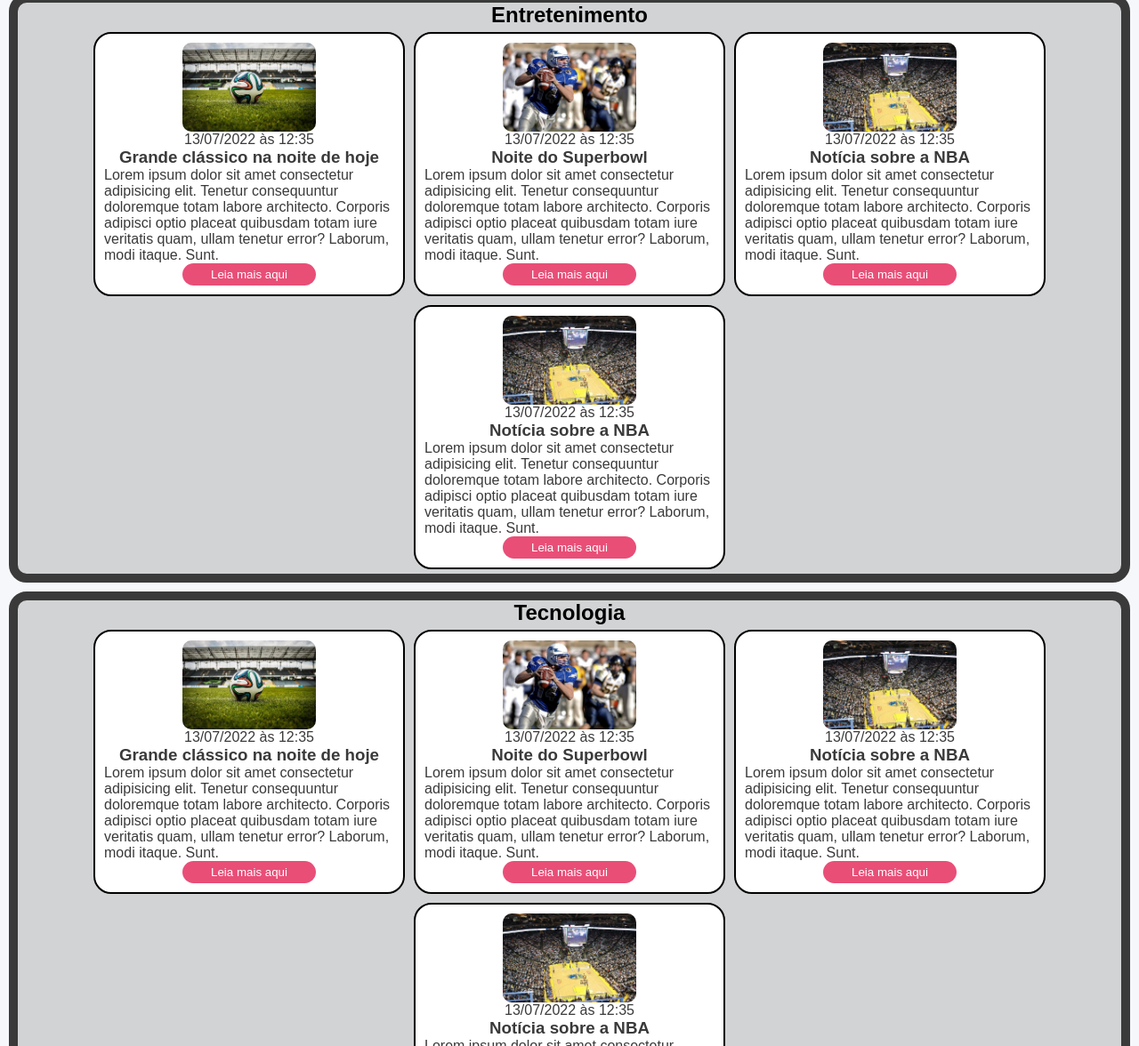
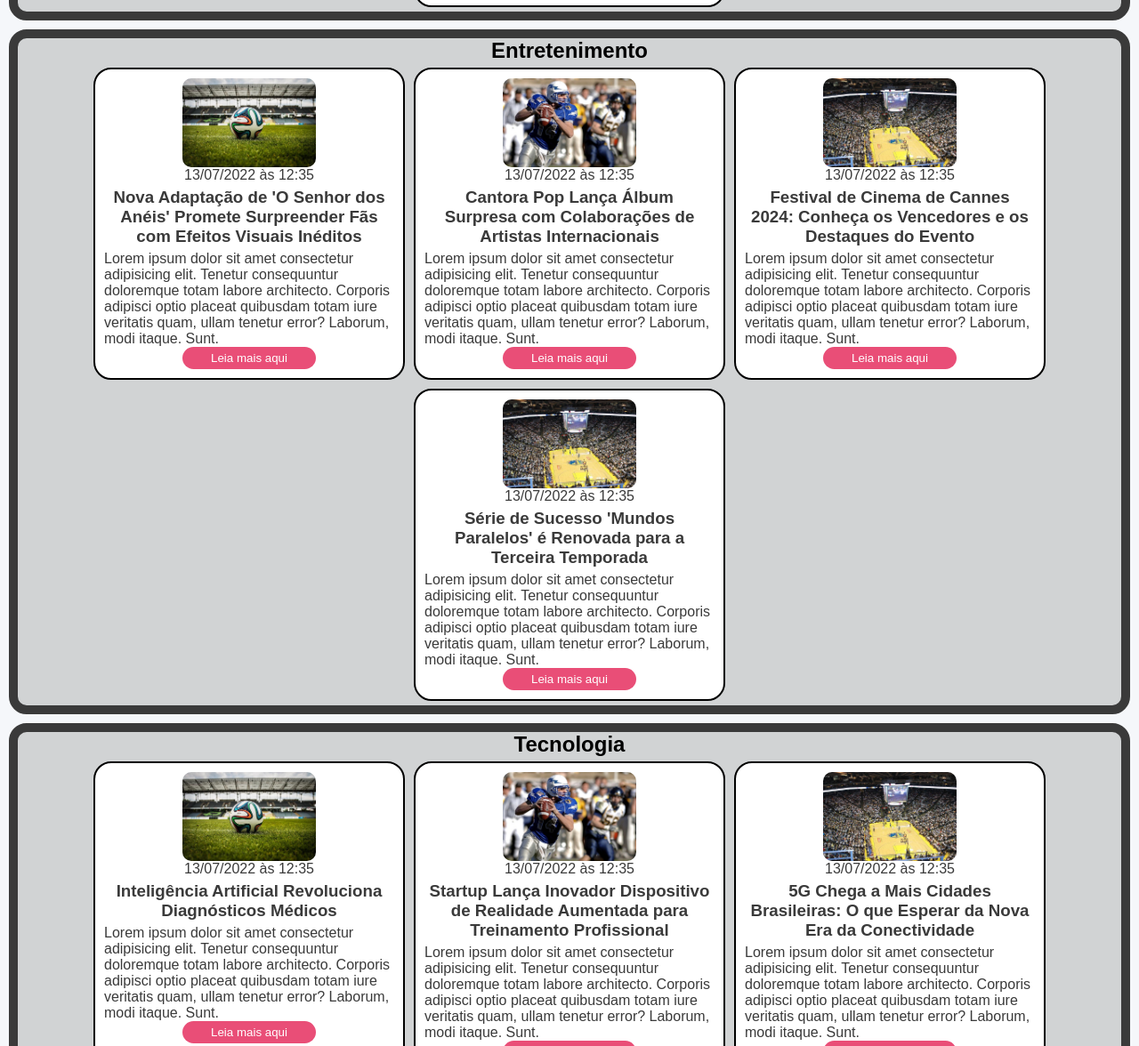
Before and after one commit to CaioCroccia22/Layout_News_Portal, a plain HTML site: page Index.html in a window 1280 px wide. Shown: the part 1459-2635 px from the top of the page at 89% size. Drawn offline with Linux system fonts and the light colour scheme.

Commit message:
feat: switch titles

```diff
--- a/Index.html
+++ b/Index.html
@@ -137,7 +137,7 @@
                         <header>
                             <time>13/07/2022 às 12:35</time>
                         </header>
-                        <h3>Grande clássico na noite de hoje</h3>
+                        <h3>Nova Adaptação de 'O Senhor dos Anéis' Promete Surpreender Fãs com Efeitos Visuais Inéditos</h3>
                         <p>
                             Lorem ipsum dolor sit amet consectetur adipisicing elit. Tenetur consequuntur doloremque totam labore architecto. Corporis adipisci optio placeat quibusdam totam iure veritatis quam, ullam tenetur error? Laborum, modi itaque. Sunt.
                         </p>
@@ -148,7 +148,7 @@
                         <header>
                             <time>13/07/2022 às 12:35</time>
                         </header>
-                        <h3>Noite do Superbowl</h3>
+                        <h3>Cantora Pop Lança Álbum Surpresa com Colaborações de Artistas Internacionais</h3>
                         <p>
                             Lorem ipsum dolor sit amet consectetur adipisicing elit. Tenetur consequuntur doloremque totam labore architecto. Corporis adipisci optio placeat quibusdam totam iure veritatis quam, ullam tenetur error? Laborum, modi itaque. Sunt.
                         </p>
@@ -159,7 +159,7 @@
                         <header>
                             <time>13/07/2022 às 12:35</time>
                         </header>
-                        <h3>Notícia sobre a NBA</h3>
+                        <h3>Festival de Cinema de Cannes 2024: Conheça os Vencedores e os Destaques do Evento</h3>
                         <p>
                             Lorem ipsum dolor sit amet consectetur adipisicing elit. Tenetur consequuntur doloremque totam labore architecto. Corporis adipisci optio placeat quibusdam totam iure veritatis quam, ullam tenetur error? Laborum, modi itaque. Sunt.
                         </p>
@@ -170,7 +170,7 @@
                         <header>
                             <time>13/07/2022 às 12:35</time>
                         </header>
-                        <h3>Notícia sobre a NBA</h3>
+                        <h3>Série de Sucesso 'Mundos Paralelos' é Renovada para a Terceira Temporada</h3>
                         <p>
                             Lorem ipsum dolor sit amet consectetur adipisicing elit. Tenetur consequuntur doloremque totam labore architecto. Corporis adipisci optio placeat quibusdam totam iure veritatis quam, ullam tenetur error? Laborum, modi itaque. Sunt.
                         </p>
@@ -188,7 +188,7 @@
                     <header>
                         <time>13/07/2022 às 12:35</time>
                     </header>
-                    <h3>Grande clássico na noite de hoje</h3>
+                    <h3>Inteligência Artificial Revoluciona Diagnósticos Médicos</h3>
                     <p>
                         Lorem ipsum dolor sit amet consectetur adipisicing elit. Tenetur consequuntur doloremque totam labore architecto. Corporis adipisci optio placeat quibusdam totam iure veritatis quam, ullam tenetur error? Laborum, modi itaque. Sunt.
                     </p>
@@ -199,7 +199,7 @@
                     <header>
                         <time>13/07/2022 às 12:35</time>
                     </header>
-                    <h3>Noite do Superbowl</h3>
+                    <h3>Startup Lança Inovador Dispositivo de Realidade Aumentada para Treinamento Profissional</h3>
                     <p>
                         Lorem ipsum dolor sit amet consectetur adipisicing elit. Tenetur consequuntur doloremque totam labore architecto. Corporis adipisci optio placeat quibusdam totam iure veritatis quam, ullam tenetur error? Laborum, modi itaque. Sunt.
                     </p>
@@ -210,7 +210,7 @@
                     <header>
                         <time>13/07/2022 às 12:35</time>
                     </header>
-                    <h3>Notícia sobre a NBA</h3>
+                    <h3>5G Chega a Mais Cidades Brasileiras: O que Esperar da Nova Era da Conectividade</h3>
                     <p>
                         Lorem ipsum dolor sit amet consectetur adipisicing elit. Tenetur consequuntur doloremque totam labore architecto. Corporis adipisci optio placeat quibusdam totam iure veritatis quam, ullam tenetur error? Laborum, modi itaque. Sunt.
                     </p>
@@ -221,7 +221,7 @@
                     <header>
                         <time>13/07/2022 às 12:35</time>
                     </header>
-                    <h3>Notícia sobre a NBA</h3>
+                    <h3>Tesla Anuncia Novo Modelo de Carro Elétrico com Autonomia de 1000 Km por Carga</h3>
                     <p>
                         Lorem ipsum dolor sit amet consectetur adipisicing elit. Tenetur consequuntur doloremque totam labore architecto. Corporis adipisci optio placeat quibusdam totam iure veritatis quam, ullam tenetur error? Laborum, modi itaque. Sunt.
                     </p>
--- a/style.css
+++ b/style.css
@@ -117,3 +117,8 @@ img{
 .btn-read:hover {
     background-color: #4A90E2;
 }
+
+h3{
+    text-align: center;
+    padding: 5px;
+}
```
